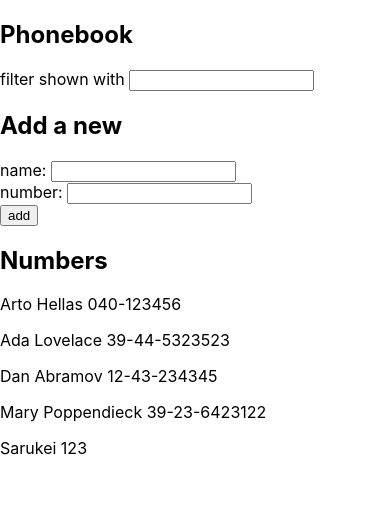
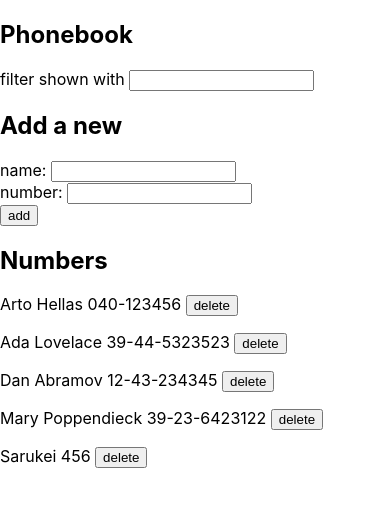
Before and after one commit to Sarukei/full-stack-open-2021, a React (Create React App) app in the folder part2/phonebook/: page / in a window 390 px wide. Shown: the top 506 px of the page. Built offline with nearby package versions, Linux system fonts and the light colour scheme; data requests are answered from the project's data file.

Commit message:
Finish 2.17: Phonebook step9 and 2.18*: Phonebook step10

```diff
--- a/part2/phonebook/db.json
+++ b/part2/phonebook/db.json
@@ -22,7 +22,7 @@
     },
     {
       "name": "Sarukei",
-      "number": "123",
+      "number": "456",
       "id": 5
     }
   ]
--- a/part2/phonebook/src/App.js
+++ b/part2/phonebook/src/App.js
@@ -26,10 +26,32 @@ const App = () => {
     e.preventDefault();
 
     // Check if person already exists
-    if (personAlreadyExists(newName)) {
-      return alert(`${newName} already added to phonebook`);
+    const existingPerson = personAlreadyExists(newName);
+    const updatePhoneNumber =
+      existingPerson &&
+      window.confirm(
+        `${existingPerson.name} is already added to phonebook, replace the old number with a new one?`
+      );
+    if (existingPerson) {
+      if (updatePhoneNumber) {
+        phonebookService
+          .updateContact(existingPerson.id, {
+            ...existingPerson,
+            number: newNumber,
+          })
+          .then((returnedPerson) => {
+            setPersons(
+              persons.map((person) =>
+                person.id !== existingPerson.id ? person : returnedPerson
+              )
+            );
+          });
+      }
+      setNewName("");
+      setNewNumber("");
+      return;
+      // return alert(`${newName} already added to phonebook`);
     }
-
     // Add the new name to the phone list
 
     const newPerson = {
@@ -40,7 +62,6 @@ const App = () => {
     phonebookService
       .addContact(newPerson)
       .then((contact) => setPersons([...persons, contact]));
-
     // Clear the new name value from the input
     setNewName("");
     // Clear the number value from the input
@@ -58,6 +79,17 @@ const App = () => {
     setNewNumber(numberValue);
   };
 
+  const deleteContact = (id) => {
+    const contact = persons.find((person) => person.id === id);
+
+    console.log(contact);
+    if (!window.confirm(`Delete ${contact.name}?`)) return;
+
+    phonebookService.deleteContact(id).then(() => {
+      setPersons(persons.filter((person) => person.id !== id));
+    });
+  };
+
   return (
     <div>
       <h2>Phonebook</h2>
@@ -73,7 +105,7 @@ const App = () => {
       />
 
       <h2>Numbers</h2>
-      <Persons personsToShow={personsToShow} />
+      <Persons personsToShow={personsToShow} deleteContact={deleteContact} />
     </div>
   );
 };
--- a/part2/phonebook/src/components/Persons.js
+++ b/part2/phonebook/src/components/Persons.js
@@ -1,15 +1,20 @@
 import React from "react";
 
-const Person = ({ person }) => (
+const Person = ({ person, deleteContact }) => (
   <p>
-    {person.name} {person.number}
+    {person.name} {person.number}{" "}
+    <button onClick={deleteContact}>delete</button>
   </p>
 );
 
-const Persons = ({ personsToShow }) => {
+const Persons = ({ personsToShow, deleteContact }) => {
   return personsToShow.length
     ? personsToShow.map((person, i) => (
-        <Person key={person.name} person={person} />
+        <Person
+          key={person.name}
+          person={person}
+          deleteContact={() => deleteContact(person.id)}
+        />
       ))
     : "...";
 };
--- a/part2/phonebook/src/services/phonebook.js
+++ b/part2/phonebook/src/services/phonebook.js
@@ -1,14 +1,27 @@
 import axios from "axios";
 const baseUrl = "http://localhost:3001/persons";
 
+axios.defaults.baseURL = baseUrl;
+
 const addContact = (contactToAdd) => {
-  const request = axios.post(baseUrl, contactToAdd);
+  const request = axios.post("/", contactToAdd);
+  return request.then((response) => response.data);
+};
+
+const deleteContact = (id) => {
+  const request = axios.delete(`/${id}`);
+
   return request.then((response) => response.data);
 };
 
 const getAllContacts = () => {
-  const request = axios.get(baseUrl);
+  const request = axios.get("/");
   return request.then((response) => response.data);
 };
 
-export default { addContact, getAllContacts };
+const updateContact = (id, newContact) => {
+  const request = axios.put(`/${id}`, newContact);
+  return request.then((response) => response.data);
+};
+
+export default { addContact, getAllContacts, deleteContact, updateContact };
```
